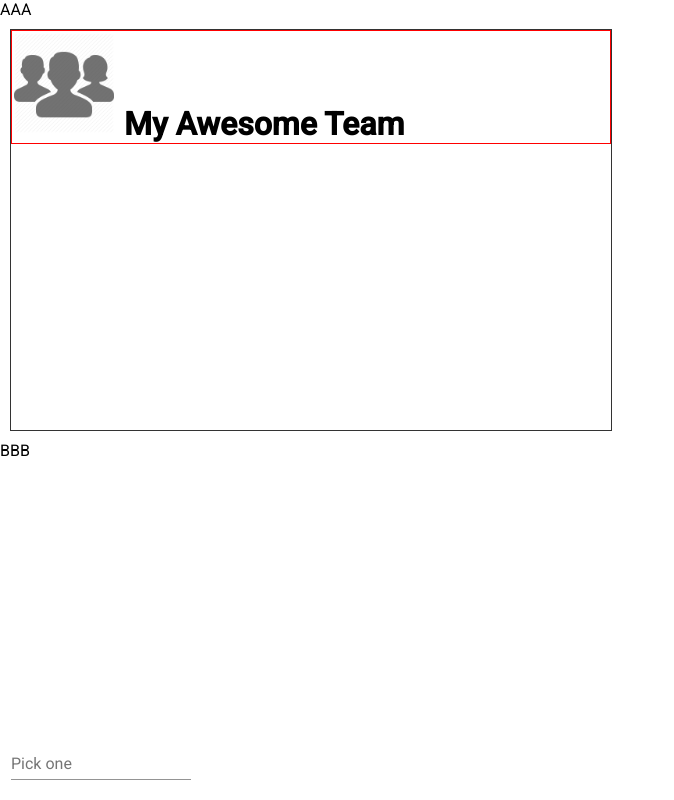
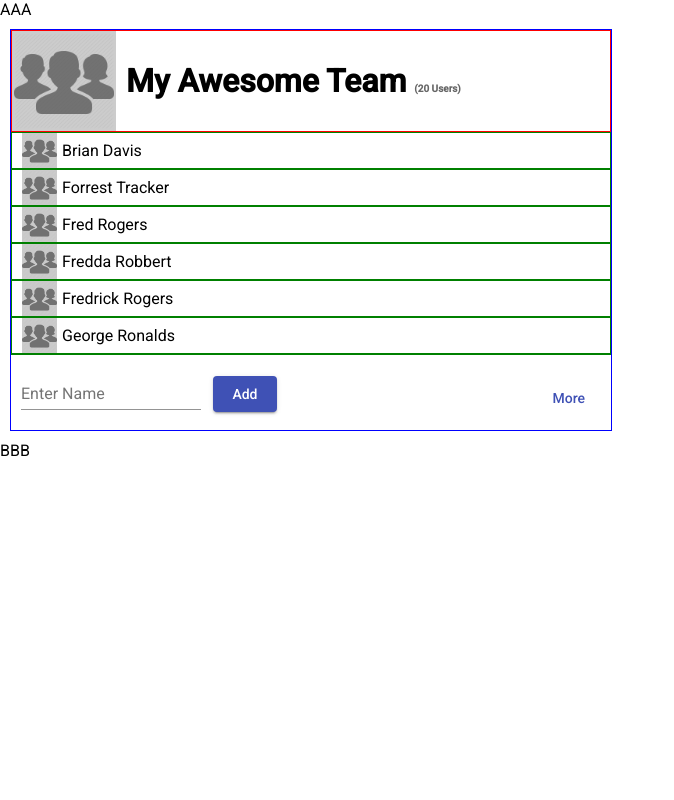
Before and after one commit to seandrexler/usergroups, an Angular app: page / in a window 1280 px wide. Shown: the whole page, without its empty margins (0-674 px from the left). Built offline with nearby package versions, Linux system fonts and the light colour scheme.

Commit message:
updates for resizing

```diff
--- a/src/app/usergroup-tile/usergroup-tile.component.html
+++ b/src/app/usergroup-tile/usergroup-tile.component.html
@@ -1,22 +1,40 @@
-<div class="container">
+<div class="container" [ngClass]="isOpen ? 'container-expand' : ''">
   <div class="header">
-    <img class="group-profile" src="./assets/icon-groups-16.jpg">
-    {{usergroupName}}
+    <img class="group-profile" src="./assets/icon-groups-16.jpg" />
+    <div class="group-name">
+      {{ userGroupName }}&nbsp;<span class="group-count">({{ groupUsers.length }} Users)</span>
+    </div>
   </div>
   <div class="content">
-
+    <div class="user" *ngFor="let user of groupUsers">
+      <img class="user-profile" src="./assets/icon-groups-16.jpg" />
+      <div class="user-name">{{ user }}</div>
+    </div>
   </div>
   <div class="footer">
-    <form class="example-form">
-      <mat-form-field class="example-full-width">
-        <input type="text" placeholder="Pick one" aria-label="Number" matInput [formControl]="myControl"
-          [matAutocomplete]="auto">
-        <mat-autocomplete #auto="matAutocomplete">
-          <mat-option *ngFor="let option of options" [value]="option">
-            {{option}}
-          </mat-option>
-        </mat-autocomplete>
-      </mat-form-field>
-    </form>
+    <div class="add-user">
+      <!-- <form> -->
+        <mat-form-field>
+          <input
+            type="text"
+            placeholder="Enter Name"
+            aria-label="User's full name"
+            matInput
+            [formControl]="myControl"
+            [matAutocomplete]="auto"
+          />
+          <mat-autocomplete #auto="matAutocomplete">
+            <mat-option *ngFor="let user of filteredUsers | async" [value]="user">
+              {{ user }}
+            </mat-option>
+          </mat-autocomplete>
+        </mat-form-field>
+      <!-- </form> -->
+      &nbsp;
+      <button mat-raised-button color="primary" (click)="onClickAdd($event)">Add</button>
+    </div>
+    <div class="view-toggle">
+        <button mat-button color="primary" (click)='onClickOpen()'>{{isOpen ? 'Less' : 'More'}}</button>
+    </div>
   </div>
 </div>
--- a/src/app/usergroup-tile/usergroup-tile.component.scss
+++ b/src/app/usergroup-tile/usergroup-tile.component.scss
@@ -1,26 +1,89 @@
+.container-expand {
+  height: 600px !important;
+}
+
 .container {
+  $height: 100px;
   margin: 10px;
-  border: solid 1px #333333;
+  border: solid 1px #0000ff;
   width: 600px;
   height: 400px;
-
+  display: flex;
+  flex-direction: column;
 
   .header {
+    height: $height;
+    display: flex;
+    border: solid 1px #ff0000;
+
     img {
       max-width: 100px;
-      max-height: 100px;
+      max-height: $height;
       padding: 2px;
+      background-color: #cccccc;
     }
 
-    font-size: xx-large;
-    font-weight: bold;
-    vertical-align: middle;
+    .group-name {
+      padding: 0px 10px;
+      font-size: xx-large;
+      font-weight: bold;
+      // vertical-align: middle;
+      line-height: $height;
 
-    border: solid 1px #ff0000;
+      .group-count {
+        font-size: x-small;
+        color: #666666;
+      }
+    }
+
+    .group-delete {
+
+    }
+  }
+
+  .content {
+    flex: 1;
+    overflow: auto;
+
+    .user {
+      $profile-size: 35px;
+      display: flex;
+      flex-direction: row;
+      padding: 0px 10px;
+      border: solid 1px green;
+
+      img {
+        max-width: $profile-size;
+        max-height: $profile-size;
+        background-color: #cccccc;
+      }
+
+      .user-name {
+        flex: 1;
+        padding-left: 5px;
+        line-height: $profile-size;
+      }
+
+      .delete {
+
+      }
+    }
   }
 
   .footer {
-    bottom: 0px;
-    position: absolute;
+    display: flex;
+    flex-direction: row;
+    justify-content: center;
+    align-items: center;
+    padding: 10px 0 0 10px;
+
+    .add-user {
+      flex: 1;
+      width: 100%;
+    }
+
+    .view-toggle {
+      padding-right: 10px;
+    }
   }
 }
--- a/src/app/usergroup-tile/usergroup-tile.component.ts
+++ b/src/app/usergroup-tile/usergroup-tile.component.ts
@@ -1,5 +1,7 @@
 import { Component, OnInit } from '@angular/core';
 import { FormControl } from '@angular/forms';
+import {Observable} from 'rxjs';
+import {map, startWith} from 'rxjs/operators';
 
 @Component({
   selector: 'app-usergroup-tile',
@@ -7,15 +9,51 @@ import { FormControl } from '@angular/forms';
   styleUrls: ['./usergroup-tile.component.scss']
 })
 export class UsergroupTileComponent implements OnInit {
-  usergroupName = 'My Awesome Team';
-  users: Array<string> = [];
-
+  isOpen = false;
+  userGroupName = 'My Awesome Team';
   myControl = new FormControl();
-  options: string[] = ['One', 'Two', 'Three'];
+  allUsers = [
+    'Al Jenkins', 'Freddie From', 'Ethan Jones', 'Gina Hurley',
+    'Kevin Armstrong', 'Bobbie Schroeder', 'Anne Batdorf', 'Ford Wright',
+    'John Smith', 'Sam Wellington', 'Jane Doe', 'Fred Rogers',
+    'John Stanley', 'Samuel Wellington', 'Janet Doe', 'Fredrick Rogers',
+    'Jonah Smith', 'Sam Well', 'Joyce Done', 'Fredda Robbert',
+    'Steve Blitz', 'Forrest Tracker', 'Mercedes Liberty', 'Roger Zapp',
+    'George Ronalds', 'Patty Snicker', 'Lake Johnson', 'Brian Davis'
+  ];
+  groupUsers = [
+    'John Smith', 'Sam Wellington', 'Jane Doe', 'Fred Rogers',
+    'John Stanley', 'Samuel Wellington', 'Janet Doe', 'Fredrick Rogers',
+    'Jonah Smith', 'Sam Well', 'Joyce Done', 'Fredda Robbert',
+    'Steve Blitz', 'Forrest Tracker', 'Mercedes Liberty', 'Roger Zapp',
+    'George Ronalds', 'Patty Snicker', 'Lake Johnson', 'Brian Davis'
+  ];
+  filteredUsers: Observable<string[]>;
 
   constructor() { }
 
   ngOnInit() {
+    this.groupUsers.sort();
+    this.filteredUsers = this.myControl.valueChanges
+      .pipe(
+        startWith(''),
+        map(value => this._filter(value))
+      );
+  }
+
+  onClickAdd(event: Event): void {
+    const user = this.myControl.value;
+    this.groupUsers.push(user);
+    this.groupUsers.sort();
+    // TODO: clear the text input
+  }
+
+  onClickOpen(): void {
+    this.isOpen = !this.isOpen;
+  }
+
+  private _filter(value: string): string[] {
+    return this.allUsers.filter(user => user.toLowerCase().includes(value.toLowerCase()) && !this.groupUsers.includes(user));
   }
 
 }
```
